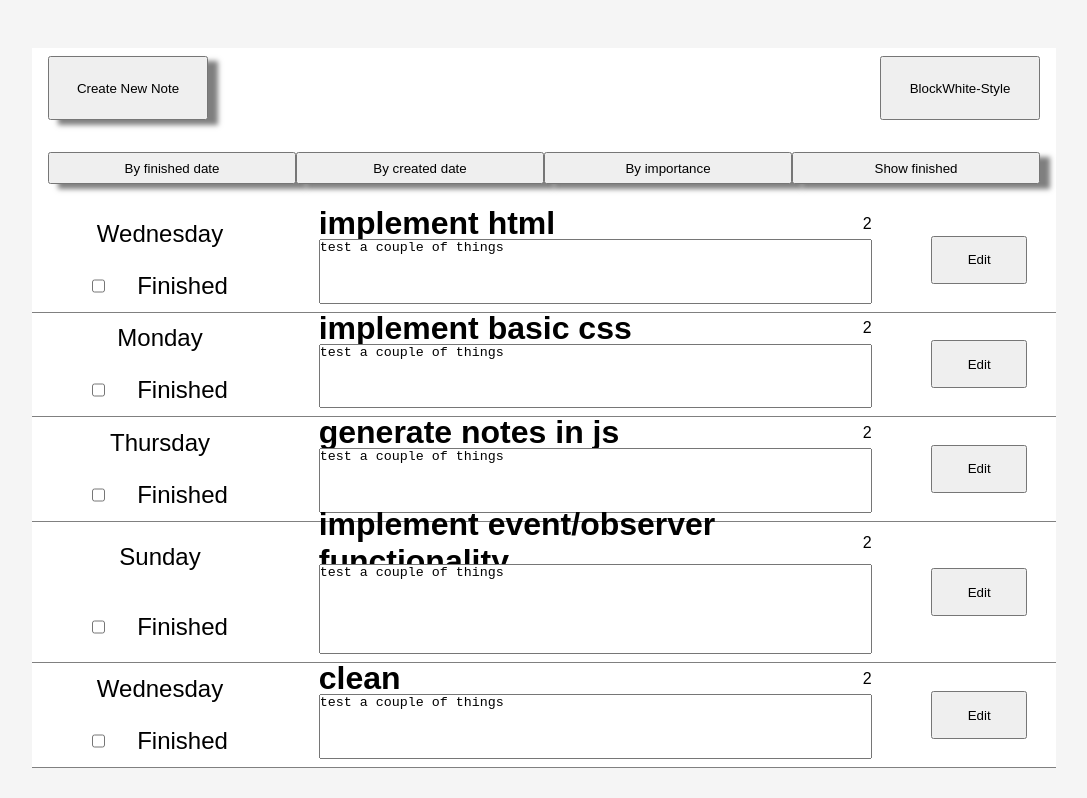
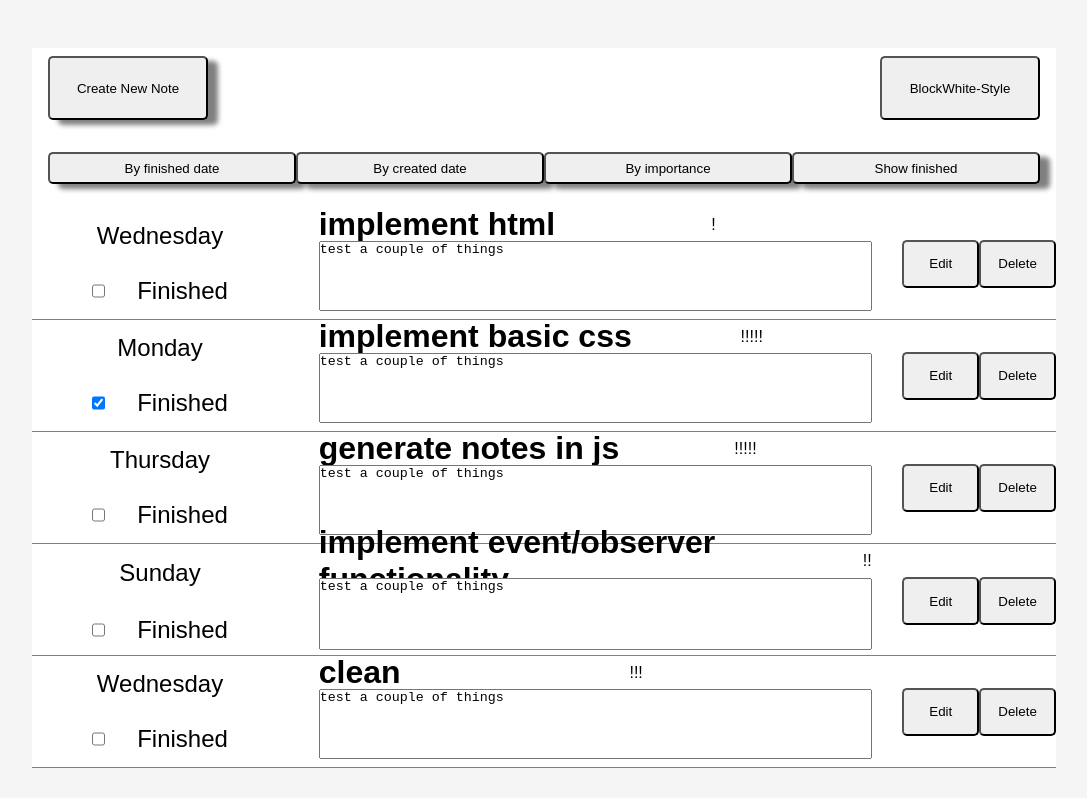
Before and after one commit to amir-ag/cas-fee-project-1, a website: page src/public/index.html in a window 1280 px wide. Shown: the whole page, without its empty margins (96-1183 px from the left). Drawn offline with nearby package versions, Linux system fonts and the light colour scheme.

Commit message:
add basic event handling for removing notes todo: fix mime issues

```diff
--- a/src/public/scripts/index.js
+++ b/src/public/scripts/index.js
@@ -1,26 +1,32 @@
+// import bolt from '../assets/bolt.svg';
+
 const initialNotes = [
     {
+        id: 1,
         dueDay: 'Wednesday',
         title: 'implement html',
-        importance: 2,
+        importance: 1,
         complete: false,
         body: 'test a couple of things',
     },
     {
+        id: 2,
         dueDay: 'Monday',
         title: 'implement basic css',
-        importance: 2,
+        importance: 5,
         complete: true,
         body: 'test a couple of things',
     },
     {
+        id: 3,
         dueDay: 'Thursday',
         title: 'generate notes in js',
-        importance: 2,
+        importance: 5,
         complete: false,
         body: 'test a couple of things',
     },
     {
+        id: 4,
         dueDay: 'Sunday',
         title: 'implement event/observer functionality',
         importance: 2,
@@ -28,9 +34,10 @@ const initialNotes = [
         body: 'test a couple of things',
     },
     {
+        id: 5,
         dueDay: 'Wednesday',
         title: 'clean',
-        importance: 2,
+        importance: 3,
         complete: false,
         body: 'test a couple of things',
     },
@@ -41,9 +48,25 @@ class NoteModel {
         this.notes = initialNotes;
     }
 
-    addNote(title, body) {
-        const newNote = {title, body, complete: false};
+    addNote(dueDay, title, importance, body) {
+        const newNote = {
+            id: this.notes.length > 0 ? this.notes[this.notes.length - 1].id + 1 : 1,
+            dueDay,
+            title,
+            importance,
+            complete: false,
+            body,
+        };
         this.notes.push(newNote);
+    }
+
+    deleteNote = (id) => {
+        this.notes = this.notes.filter(note => note.id !== id)
+        this.onNotesChanged(this.notes)
+    }
+
+    bindNotesChanged(callback) {
+        this.onNotesChanged = callback
     }
 }
 
@@ -52,6 +75,15 @@ class NoteView {
         this.app = this.getElement('.note-container');
         this.noteList = this.createElement('ul', 'note-list');
         this.app.append(this.noteList);
+    }
+
+    bindDeleteNote(handler) {
+        this.noteList.addEventListener('click', event => {
+            if (event.target.className === 'delete-button') {
+                const id = parseInt(event.target.parentElement.parentElement.id)
+                handler(id)
+            }
+        })
     }
 
     getElement(selector) {
@@ -68,6 +100,17 @@ class NoteView {
         return element;
     }
 
+    createImportanceSVG(priority) {
+        const importanceSVG = this.createElement('div', 'importance-container');
+        for (let i = 0; i < priority; i++) {
+            const svg = this.createElement('p');
+            svg.textContent = '!';
+            // svg.src = bolt;
+            importanceSVG.append(svg);
+        }
+        return importanceSVG;
+    }
+
     renderNotes(notes) {
         while (this.noteList.firstChild) {
             this.noteList.removeChild(this.noteList.firstChild);
@@ -79,35 +122,42 @@ class NoteView {
         } else {
             notes.forEach((note) => {
                 const li = this.createElement('li', 'note-item');
+                li.id = note.id;
+
+                const firstNoteModule = this.createElement('div', 'first-note-module');
                 const dueDay = this.createElement('p', 'due-day');
+                dueDay.textContent = note.dueDay;
                 const completeContainer = this.createElement('div', 'checkbox-container');
                 const completeCheckBox = this.createElement('input', 'checkbox');
-                const completeCheckBoxLabel = this.createElement('label', 'checkbox-label');
-                const titleContainer = this.createElement('div', 'title-container');
-                const title = this.createElement('h1');
-                const importance = this.createElement('p', 'importance');
-                const textContent = this.createElement('textarea', 'textarea');
-                const editButton = this.createElement('button');
-                const firstNoteModule = this.createElement('div', 'first-note-module');
-                const secondNoteModule = this.createElement('div', 'second-note-module');
-                const thirdNoteModule = this.createElement('div', 'third-note-module');
-                dueDay.textContent = note.dueDay;
                 completeCheckBox.type = 'checkbox';
                 completeCheckBox.id = 'note';
+                completeCheckBox.htmlFor = 'note';
+                completeCheckBox.checked = note.complete;
+                const completeCheckBoxLabel = this.createElement('label', 'checkbox-label');
                 completeCheckBoxLabel.textContent = 'Finished';
-                completeCheckBox.htmlFor = 'note';
                 completeContainer.append(completeCheckBox);
                 completeContainer.append(completeCheckBoxLabel);
                 firstNoteModule.append(dueDay, completeContainer);
 
+                const titleContainer = this.createElement('div', 'title-container');
+                const title = this.createElement('h1');
                 title.textContent = note.title;
-                importance.textContent = note.importance;
+                const importance = this.createImportanceSVG(note.importance);
+
+                const secondNoteModule = this.createElement('div', 'second-note-module');
+                const textContent = this.createElement('textarea', 'textarea');
                 textContent.textContent = note.body;
+                textContent.readOnly = true;
                 titleContainer.append(title, importance);
                 secondNoteModule.append(titleContainer, textContent);
 
+                const thirdNoteModule = this.createElement('div', 'third-note-module');
+                const editButton = this.createElement('button');
                 editButton.textContent = 'Edit';
-                thirdNoteModule.append(editButton);
+                const deleteButton = this.createElement('button', 'delete-button');
+                deleteButton.textContent = 'Delete';
+                thirdNoteModule.append(editButton, deleteButton);
+
                 li.append(firstNoteModule, secondNoteModule, thirdNoteModule);
                 this.noteList.append(li);
             });
@@ -121,10 +171,16 @@ class NoteController {
         this.view = view;
 
         this.onNotesChanged(this.model.notes);
+        this.view.bindDeleteNote(this.handleDeleteNote)
+        this.model.bindNotesChanged(this.onNotesChanged)
     }
 
-    onNotesChanged(notes) {
+    onNotesChanged = (notes) => {
         this.view.renderNotes(notes);
+    }
+
+    handleDeleteNote = (id) => {
+        this.model.deleteNote(id)
     }
 }
 
--- a/src/public/styles/index.css
+++ b/src/public/styles/index.css
@@ -28,6 +28,7 @@ body {
     width: 10rem;
     height: 4rem;
     margin: 5rem 1rem 5rem 1rem;
+    border-radius: 5px;
 }
 
 .header-top > button:first-child {
@@ -49,6 +50,7 @@ body {
     width: 20rem;
     height: 2rem;
     box-shadow: 10px 5px 5px rgba(0, 0, 0, 0.5);
+    border-radius: 5px;
 }
 
 .header-sort > button:last-child {
@@ -61,7 +63,7 @@ body {
 }
 
 .note-list {
-    height: 70vh;
+    max-height: 70vh;
     display: flex;
     flex-wrap: wrap;
     padding: 0;
@@ -71,6 +73,8 @@ body {
     display: flex;
     flex-wrap: wrap;
     width: 100%;
+    max-height: 14vh;
+    min-height: 14vh;
     border-bottom: 1px solid gray;
 }
 
@@ -121,8 +125,8 @@ body {
     margin: 0;
 }
 
-.title-container p {
-    margin: 0;
+.title-container .importance-container {
+    display: flex;
 }
 
 .textarea {
@@ -142,4 +146,5 @@ body {
 .third-note-module button {
     height: 3rem;
     width: 6rem;
+    border-radius: 5px;
 }
```
Also changed, not shown: src/public/index.html (+0 -1 lines), src/public/assets/bolt.svg (added).
